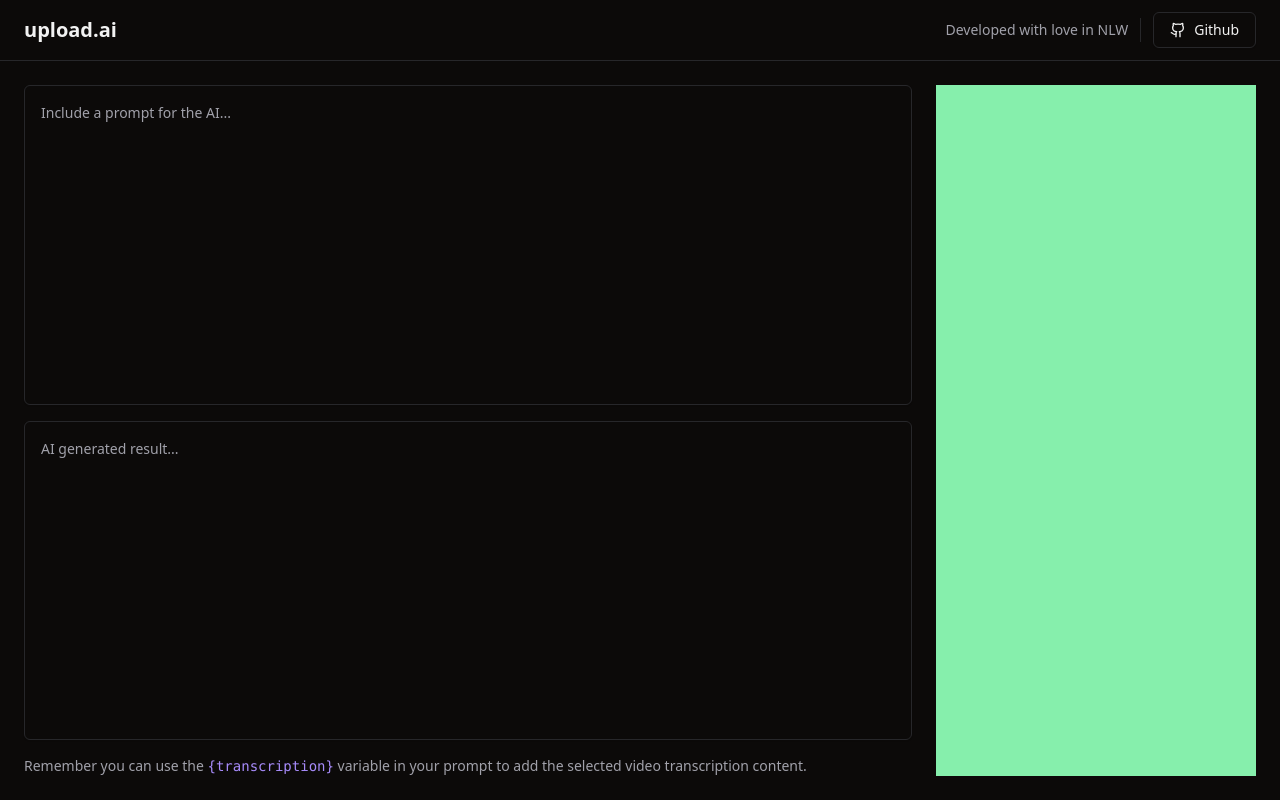
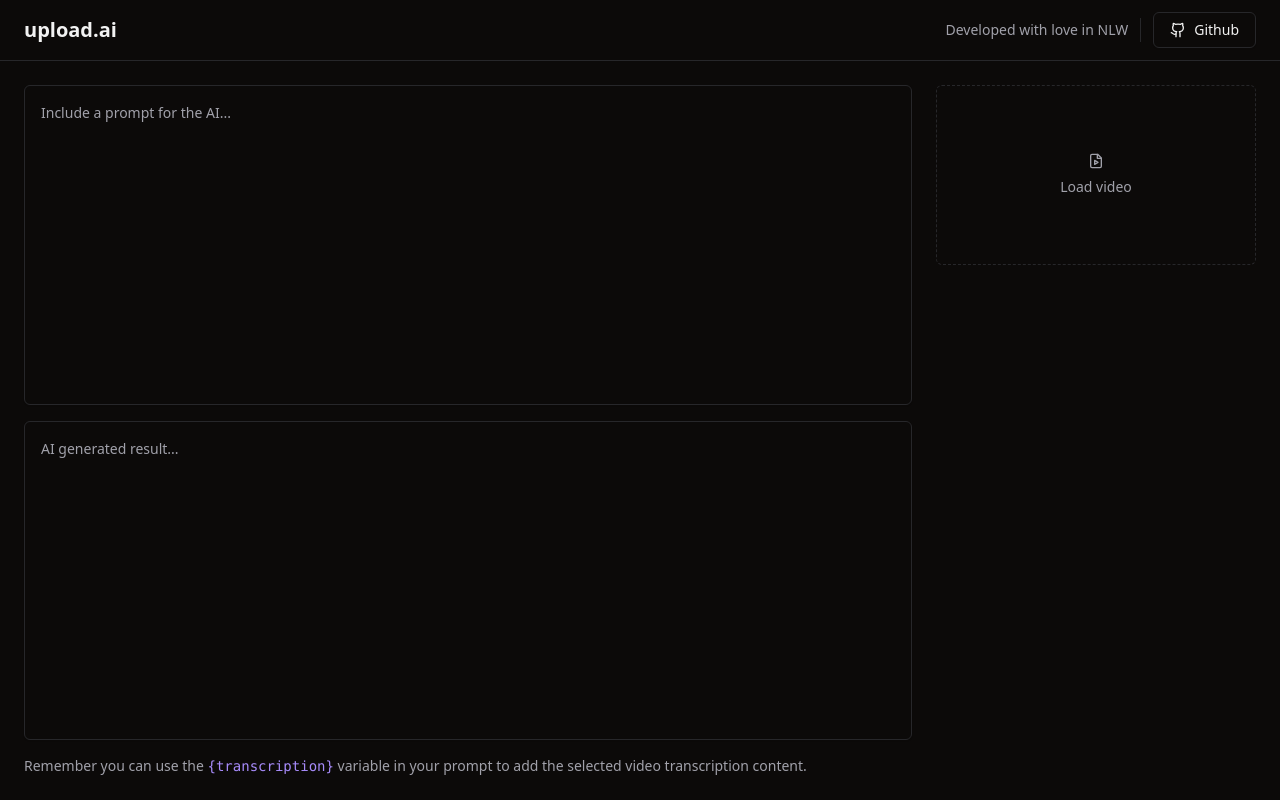
Before and after one commit to leandroaroberto/upload-ai-web, a React (Vite) app: page / in a window 1280 px wide. Built offline with nearby package versions, Linux system fonts and the light colour scheme.

Commit message:
Upload button

```diff
--- a/src/App.tsx
+++ b/src/App.tsx
@@ -1,5 +1,5 @@
 import { Button } from "./components/ui/button";
-import { Github } from "lucide-react";
+import { FileVideo, Github } from "lucide-react";
 import { Separator } from "./components/ui/separator";
 import { Textarea } from "./components/ui/textarea";
 
@@ -35,8 +35,17 @@ export function App() {
             Remember you can use the <code className="text-violet-400">{'{transcription}'}</code> variable in your prompt to add the selected video transcription content.
           </p>
         </div>
-        <aside className="w-80 bg-green-300">
-
+        <aside className="w-80 space-y-6">
+          <form className="space-y-6">
+            <label
+              htmlFor="video"
+              className="border flex rounded-md aspect-video cursor-pointer border-dashed text-sm flex-col gap-2 items-center justify-center text-muted-foreground hover:bg-primary/5"
+            >
+              <FileVideo className="w-4 h-4" />
+              Load video
+            </label>
+            <input type="file" id="video" accept="video/mp4" className="sr-only"/>
+          </form>
         </aside>
       </main>
     </div>
```
